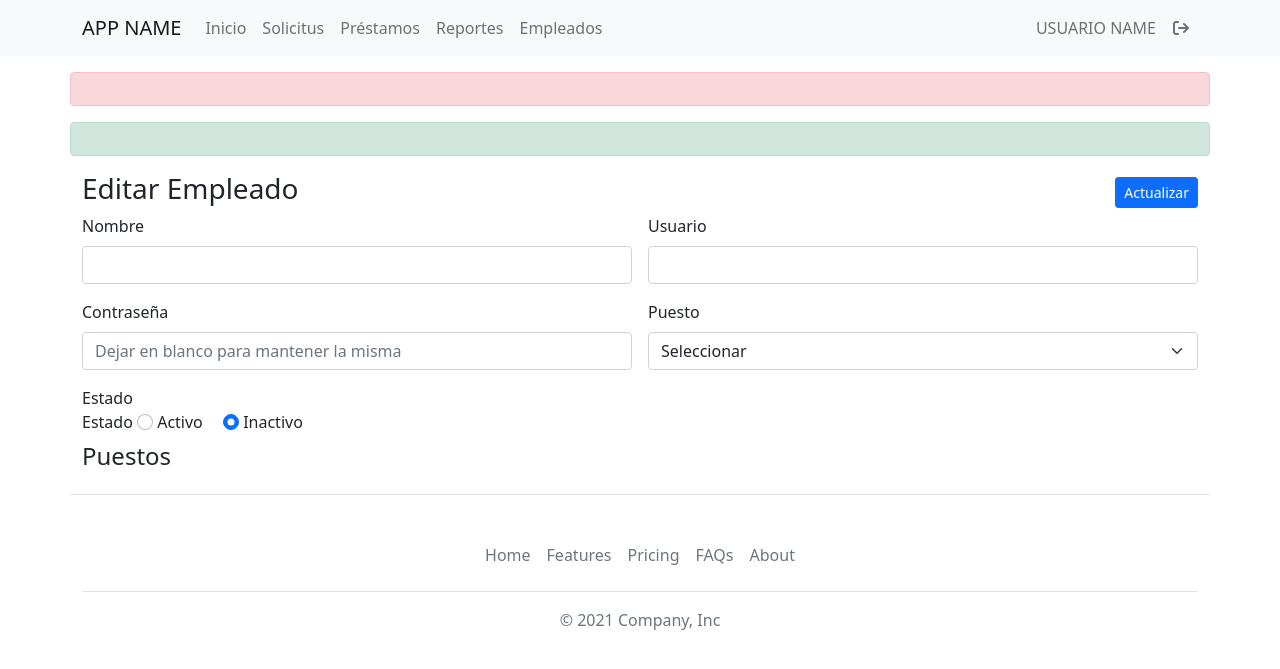
After one commit to ernesto-velasco/MSC-Prestaexpress-Codeigniter-4, a CodeIgniter 4 app: the page made by app/Views/empleado/editar.php in a window 1280 px wide. The commit adds this page. Shown: the top 669 px of the page. Run offline with PHP 8.4 and a stand-in for CodeIgniter, Linux system fonts and the light colour scheme; the template is opened without the code that fills it, so the values that code supplies are empty; some libraries are stand-ins or nearby versions.

Commit message:
editar empleado

```diff
--- a/app/Config/Routes.php
+++ b/app/Config/Routes.php
@@ -42,6 +42,8 @@ $routes->get('/auth/logout', 'AuthController::logout');
 $routes->add('/empleados', 'EmpleadoController::index');
 $routes->get('/empleados/crear', 'EmpleadoController::crear');
 $routes->post('empleados/registrar', 'EmpleadoController::registrar');
+$routes->get('empleados/editar/(:num)', 'EmpleadoController::editar/$1');
+$routes->post('empleados/actualizar/(:num)', 'EmpleadoController::actualizar/$1');
 
 // vista de administración
 $routes->get('/admin', 'Home::admin');
--- /dev/null
+++ b/app/Views/empleado/editar.php
@@ -0,0 +1,66 @@
+<?= $this->extend('plantilla') ?>
+<?= $this->section('contenido') ?>
+<div class="container mt-3">
+    <div class="row justify-content-between align-items-center">
+        <h3 class="col-auto">Editar Empleado</h3>
+        <div class="col-auto">
+            <button form="formularioEmpleado" class="btn btn-primary btn-sm" title="Registrar empleado">
+                Actualizar
+            </button>
+        </div>
+    </div>
+    <form action="<?php echo base_url('empleados/actualizar/' . $empleado->id_empleado); ?>" method="post" class="row g-3" id="formularioEmpleado">
+        <div class="col-md-6">
+            <label for="emp_nombre" class="form-label">Nombre</label>
+            <input required type="text" size="5" class="form-control" value="<?= $empleado->emp_nombre ?>" name="emp_nombre" id="emp_nombre">
+        </div>
+        <div class="col-md-6">
+            <label for="usuario" class="form-label">Usuario</label>
+            <input required type="text" class="form-control" value="<?= $empleado->usuario ?>" name=" usuario" id=" usuario">
+        </div>
+        <div class="col-md-6">
+            <label for="contrasena" class="form-label">Contraseña</label>
+            <input type="password" class="form-control" name="contrasena" id="contrasena" placeholder="Dejar en blanco para mantener la misma">
+        </div>
+        <div class="col-md-6">
+            <label for="puesto" class="form-label">Puesto</label>
+            <select required class="form-select" aria-label="Selección de puesto de empleado" name="puesto" id="puesto">
+                <option disabled selected value="">Seleccionar</option>
+                <?php foreach ($puestos as $puesto) : ?>
+                    <option value="<?php echo $puesto->id_puesto; ?>" <?php echo ($puestoActual and $puestoActual->id_puesto == $puesto->id_puesto) ? 'selected' : ''; ?>><?php echo $puesto->pst_nombre; ?></option>
+                <?php endforeach; ?>
+
+            </select>
+        </div>
+        <div class="col-md-12">
+            <label class="form-check-label" for="estado">Estado</label>
+            <div class="col-md-6">
+                <label for="estado" class="form-label">Estado</label>
+                <div class="form-check-inline">
+                    <input class="form-check-input" type="radio" value="1" name="estado" id="activo" <?php echo $empleado->estado == 1 ? 'checked' : ''; ?>>
+                    <label class="form-check-label" for="activo">
+                        Activo
+                    </label>
+                </div>
+                <div class="form-check-inline">
+                    <input class="form-check-input" type="radio" value="0" name="estado" id="inactivo" <?php echo $empleado->estado == 0 ? 'checked' : ''; ?>>
+                    <label class="form-check-label" for="inactivo">
+                        Inactivo
+                    </label>
+                </div>
+            </div>
+        </div>
+    </form>
+    <h4>Puestos</h4>
+    <table class="table table-bordered table-striped table-responsive table-hover">
+        <?php foreach ($puestosEmpleado as $puesto) : ?>
+            <tr>
+                <td><?php echo $puesto->pst_nombre; ?></td>
+                <td><?php echo $puesto->fecha_inicio; ?></td>
+                <td><?php echo $puesto->fecha_fin ?? '-'; ?></td>
+            </tr>
+        <?php endforeach; ?>
+    </table>
+</div>
+</div>
+<?= $this->endSection() ?>
--- a/app/Views/empleado/index.php
+++ b/app/Views/empleado/index.php
@@ -30,7 +30,7 @@
                         </td>
                         <td><?= $empleado->fecha_ingreso; ?></td>
                         <td>
-                            <a href="" class="btn btn-outline-primary btn-sm">Editar</a>
+                            <a href="<?php echo base_url('empleados/editar/' . $empleado->id_empleado); ?>" class="btn btn-outline-primary btn-sm">Editar</a>
                             <a href="" class="btn btn-outline-danger btn-sm">Dar de baja</a>
                         </td>
                     </tr>
```
Also changed, not shown: app/Controllers/EmpleadoController.php (+69 -0 lines).
